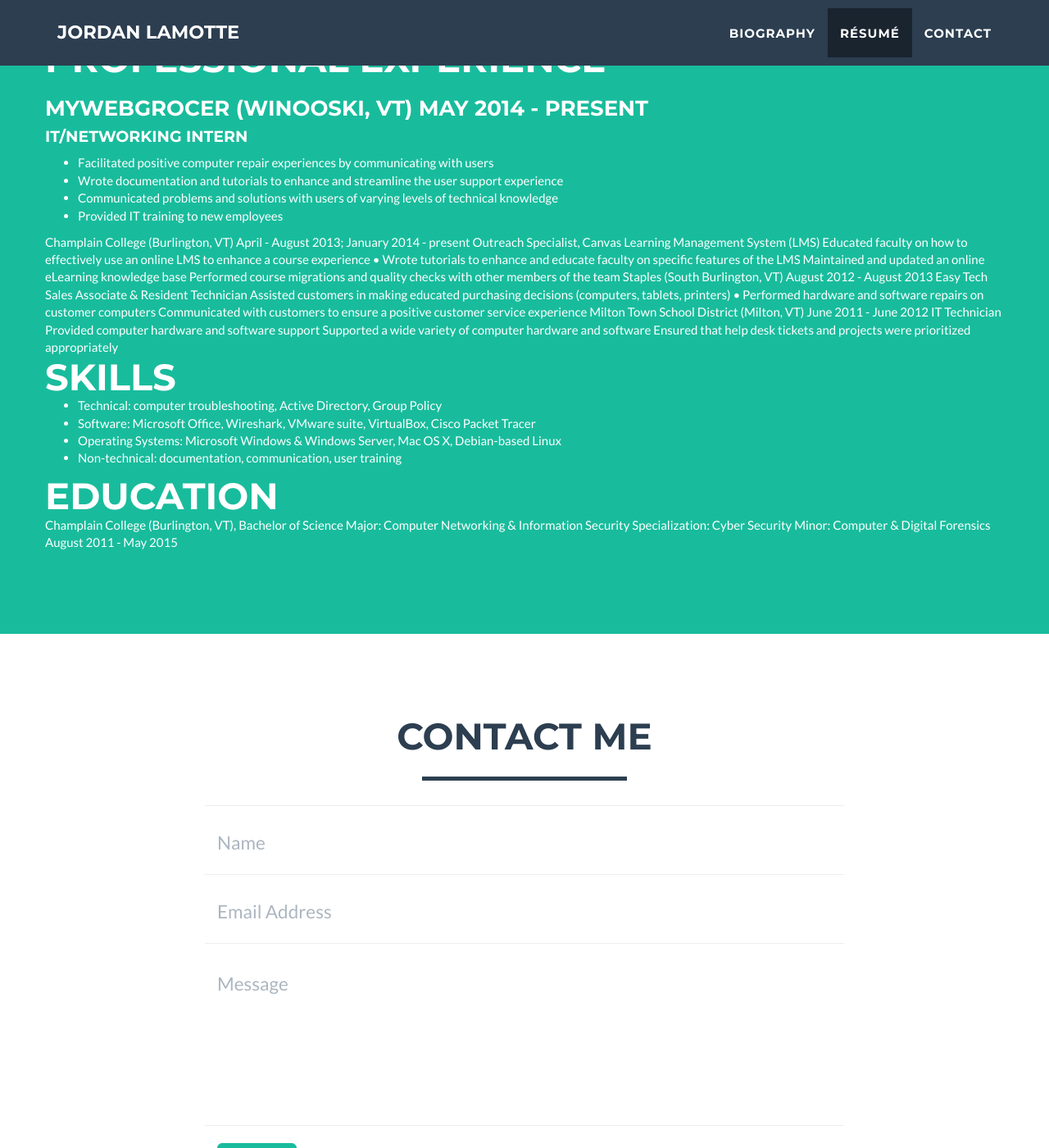
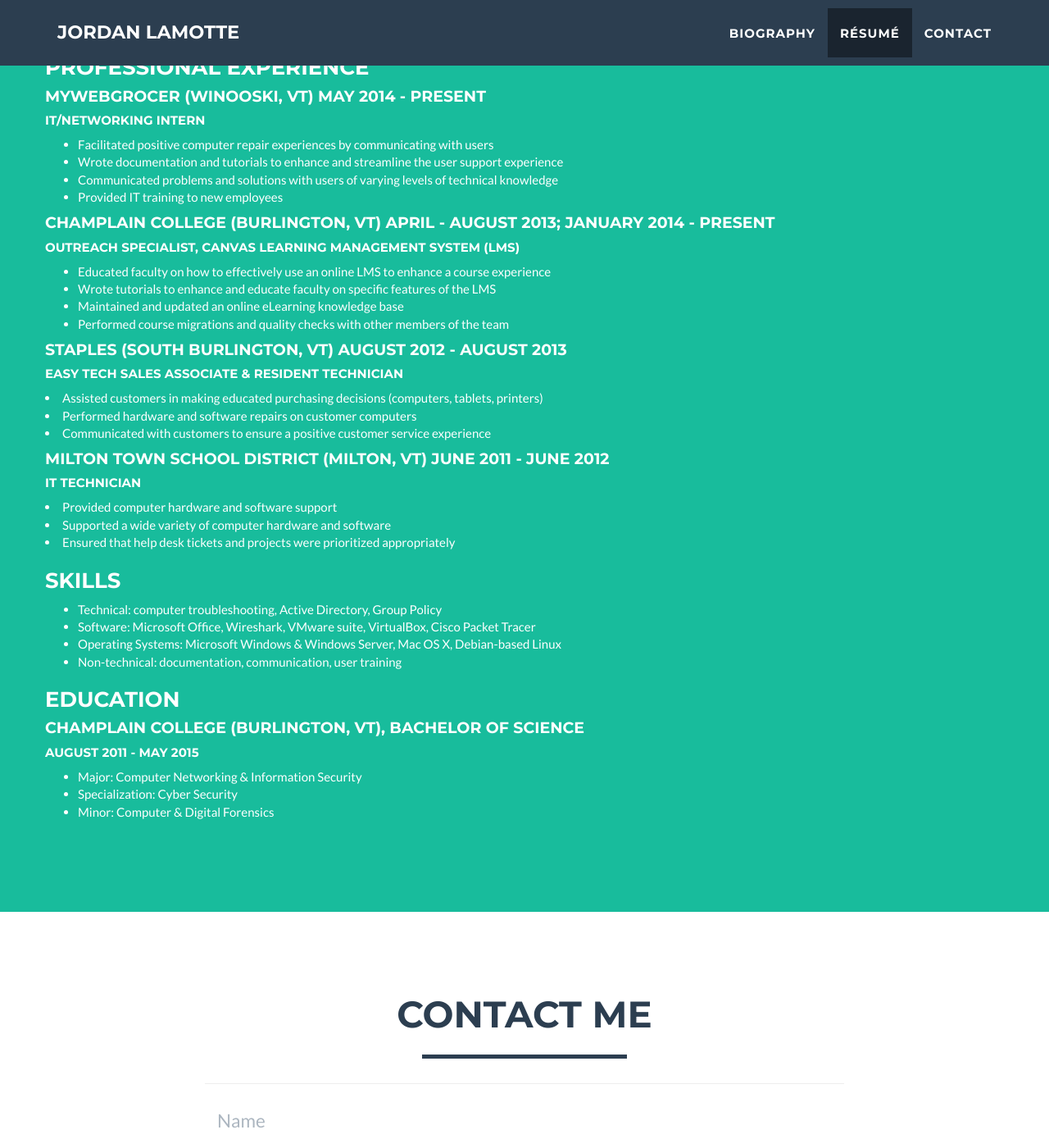
Before and after one commit to lamojo/lamojo.github.io, a Jekyll site: the page built from index.html, in a window 1280 px wide and 1400 px high, scrolled down 1595 px. Shown: the whole window at 82% size. Built offline with Jekyll 4.4.1, drawn with Linux system fonts in a browser that asks for light colours; part of the change alters nothing that is shown.

Commit message:
Resume
Updated resume.

```diff
--- a/_includes/resume.html
+++ b/_includes/resume.html
@@ -9,42 +9,48 @@
             </div>
             <div class="row">
                 <!--<iframe="resume.pdf"></iframe>-->
-                <h2>Professional Experience</h2>
-                    <h3>MyWebGrocer (Winooski, VT) May 2014 - present</h3>
-                    <h4>IT/Networking Intern</h4>
+                <h3>Professional Experience</h3>
+                    <h4>MyWebGrocer (Winooski, VT) May 2014 - present</h4>
+                    <h5>IT/Networking Intern</h5>
                         <ul>
                         <li>Facilitated positive computer repair experiences by communicating with users</li>
                         <li>Wrote documentation and tutorials to enhance and streamline the user support experience</li>
                         <li>Communicated problems and solutions with users of varying levels of technical knowledge</li>
                         <li>Provided IT training to new employees</li>
                         </ul>
-                    Champlain College (Burlington, VT) April - August 2013; January 2014 - present
-                    Outreach Specialist, Canvas Learning Management System (LMS)
-                        Educated faculty on how to effectively use an online LMS to enhance a course experience • Wrote tutorials to enhance and educate faculty on specific features of the LMS
-                        Maintained and updated an online eLearning knowledge base
-                        Performed course migrations and quality checks with other members of the team
-                    Staples (South Burlington, VT) August 2012 - August 2013
-                    Easy Tech Sales Associate & Resident Technician
-                        Assisted customers in making educated purchasing decisions (computers, tablets, printers) • Performed hardware and software repairs on customer computers
-                        Communicated with customers to ensure a positive customer service experience
-                    Milton Town School District (Milton, VT) June 2011 - June 2012
-                    IT Technician
-                        Provided computer hardware and software support
-                        Supported a wide variety of computer hardware and software
-                        Ensured that help desk tickets and projects were prioritized appropriately
-                <h2>Skills</h2>
+                    <h4>Champlain College (Burlington, VT) April - August 2013; January 2014 - present</h4>
+                    <h5>Outreach Specialist, Canvas Learning Management System (LMS)</h5>
+                        <ul>
+                        <li>Educated faculty on how to effectively use an online LMS to enhance a course experience</li>
+                        <li>Wrote tutorials to enhance and educate faculty on specific features of the LMS</li>
+                        <li>Maintained and updated an online eLearning knowledge base</li>
+                        <li>Performed course migrations and quality checks with other members of the team</li>
+                        </ul>
+                    <h4>Staples (South Burlington, VT) August 2012 - August 2013</h4>
+                    <h5>Easy Tech Sales Associate & Resident Technician</h5>
+                        <li>Assisted customers in making educated purchasing decisions (computers, tablets, printers)</li>
+                        <li>Performed hardware and software repairs on customer computers</li>
+                        <li>Communicated with customers to ensure a positive customer service experience</li>
+                    <h4>Milton Town School District (Milton, VT) June 2011 - June 2012</h4>
+                    <h5>IT Technician</h5>
+                        <li>Provided computer hardware and software support</li>
+                        <li>Supported a wide variety of computer hardware and software</li>
+                        <li>Ensured that help desk tickets and projects were prioritized appropriately</li>
+                <h3>Skills</h3>
                     <ul>
                     <li>Technical: computer troubleshooting, Active Directory, Group Policy</li>
                     <li>Software: Microsoft Office, Wireshark, VMware suite, VirtualBox, Cisco Packet Tracer</li>
                     <li>Operating Systems: Microsoft Windows & Windows Server, Mac OS X, Debian-based Linux</li>
                     <li>Non-technical: documentation, communication, user training</li>
                     </ul>
-                <h2>Education</h2>
-                    Champlain College (Burlington, VT), Bachelor of Science
-                    Major: Computer Networking & Information Security
-                    Specialization: Cyber Security
-                    Minor: Computer & Digital Forensics
-                    August 2011 - May 2015
+                <h3>Education</h3>
+                    <h4>Champlain College (Burlington, VT), Bachelor of Science<h4>
+                    <h5>August 2011 - May 2015</h5>
+                    <ul>
+                    <li>Major: Computer Networking & Information Security</li>
+                    <li>Specialization: Cyber Security</li>
+                    <li>Minor: Computer & Digital Forensics</li>
+                    </ul>
                 </div>
             </div>
         </div>
```
